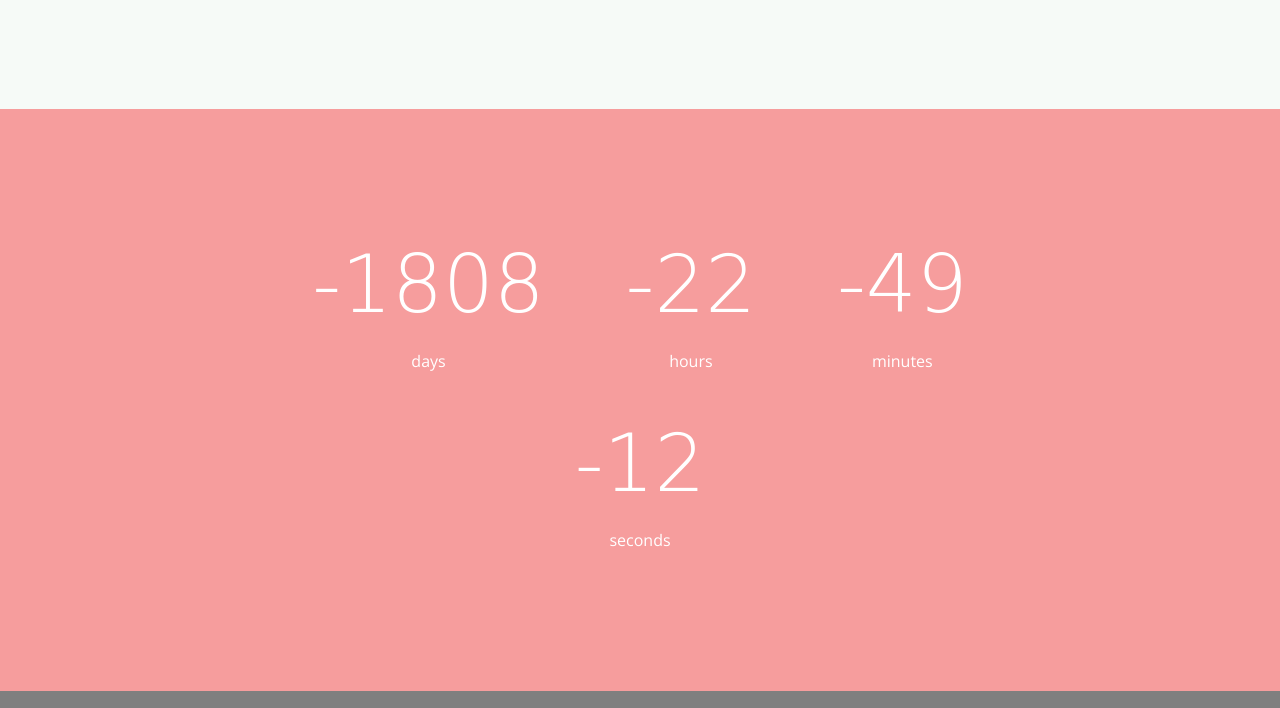
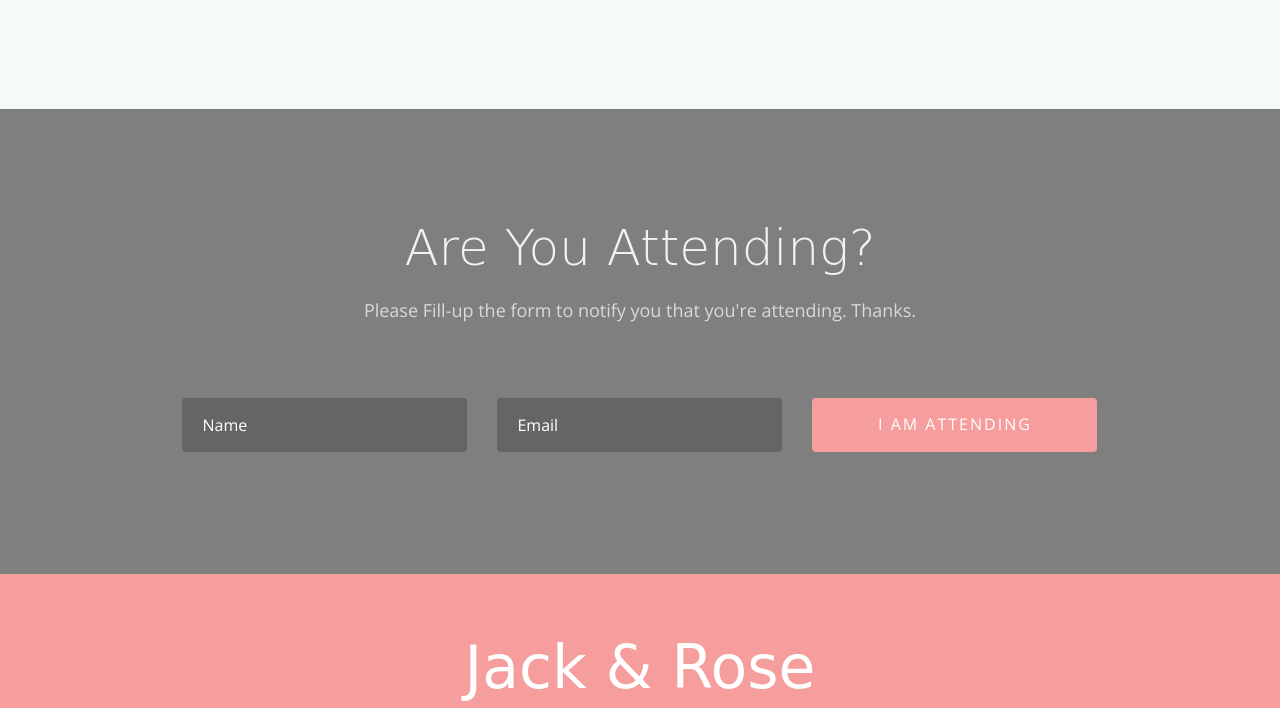
Before and after one commit to albertopiovan/angela-giovanni, a website: page index.html in a window 1280 px wide. Shown: the part 1596-2304 px from the top of the page. Drawn offline with nearby package versions, Linux system fonts and the light colour scheme; some packages are replaced by stand-ins of ours; no server answers; files whose address does not match are found by name; a web font is replaced by a local one.

Commit message:
rm countdown

```diff
--- a/index.html
+++ b/index.html
@@ -145,18 +145,6 @@
 				</div>
 			</div>
 		</div>
-		<div id="fh5co-countdown">
-			<div class="row">
-				<div class="col-md-8 col-md-offset-2 text-center animate-box">
-					<p class="countdown">
-						<span id="days"></span>
-						<span id="hours"></span>
-						<span id="minutes"></span>
-						<span id="seconds"></span>
-					</p>
-				</div>
-			</div>
-		</div>
 
 		<div id="fh5co-started" style="background-image:url(images/cover_bg_2.jpg);" data-stellar-background-ratio="0.5">
 		<div class="overlay"></div>
```
